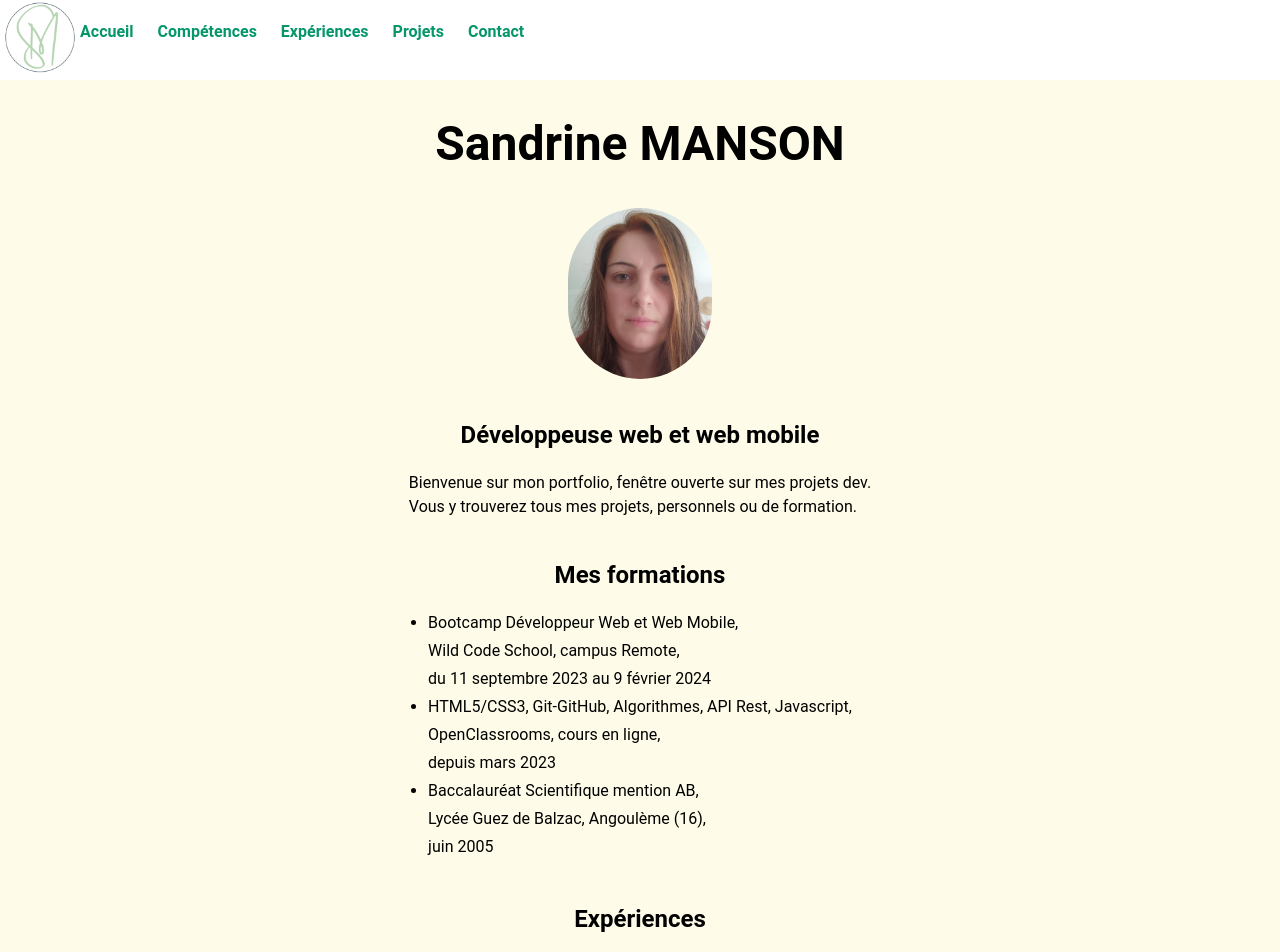
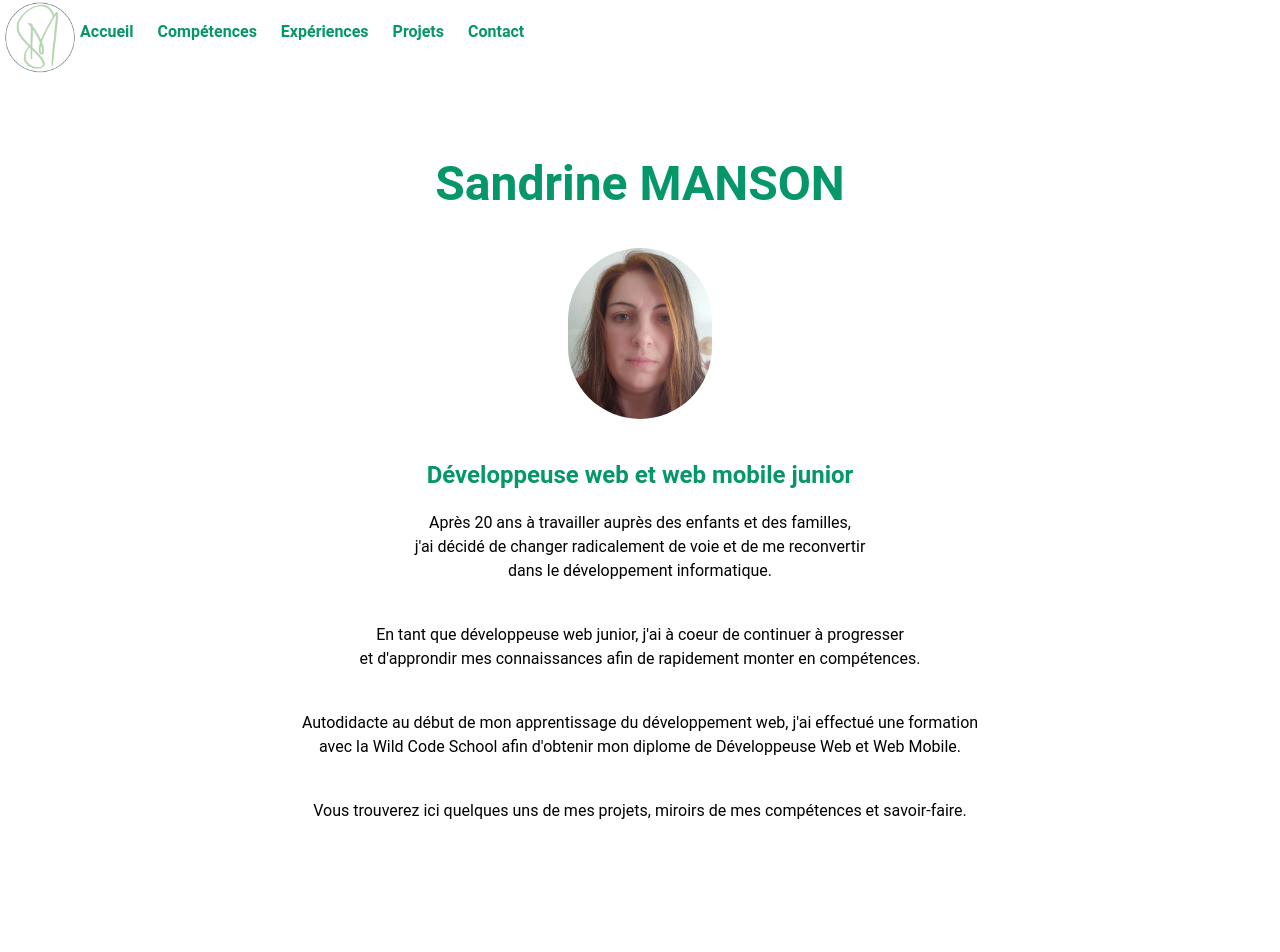
Before and after one commit to SandrineM-design/SandrineM-design.github.io, a React (Vite) app: page / in a window 1280 px wide. Shown: the top 952 px of the page. After the commit the page ends 903 px from the top, so only its background shows below. Built offline with nearby package versions, Linux system fonts and the light colour scheme.

Commit message:
update presentation file

```diff
--- a/src/components/Presentation.jsx
+++ b/src/components/Presentation.jsx
@@ -1,35 +1,36 @@
 import photo from "../assets/Sandrine.jpg";
-import Curiculum from "../pages/Curiculum";
-import Projects from "./Projects";
-import Hobbies from "./Hobbies";
-import Skills from "./Skills";
-import Contact from "../pages/Contact";
-import Education from "./Education";
 
 function Presentation() {
   return (
-    <div className="flex flex-col flex-1 place-items-center bg-yellow-50">
-      <h1 className="mt-10 font-bold text-5xl bg-yellow-50">
-        {" "}
+    <div className="flex flex-col flex-1 place-items-center">
+      <h1 className="mt-20 font-bold text-5xl text-emerald-600 ">
         Sandrine MANSON
       </h1>
-      <img
-        className="mt-10 w-36 h-auto rounded-full bg-yellow-50"
-        src={photo}
-      ></img>
-      <h2 className="mt-10 font-bold text-2xl bg-yellow-50">
-        Développeuse web et web mobile
+      <img className="mt-10 w-36 h-auto rounded-full" src={photo}></img>
+      <h2 className="mt-10 font-bold text-2xl text-emerald-600">
+        Développeuse web et web mobile junior
       </h2>
-      <p className="mt-5 vhitespace-norma bg-yellow-50l">
-        Bienvenue sur mon portfolio, fenêtre ouverte sur mes projets dev. <br />
-        Vous y trouverez tous mes projets, personnels ou de formation. <br />
+      <p className="mt-5 mb-5 vhitespace-normal text-center ">
+        Après 20 ans à travailler auprès des enfants et des familles, <br />
+        j'ai décidé de changer radicalement de voie et de me reconvertir <br />
+        dans le développement informatique.
       </p>
-      <Education />
-      <Curiculum />
-      <Projects />
-      <Skills />
-      <Hobbies />
-      <Contact />
+      <p className="mt-5 mb-5 vhitespace-normal text-center ">
+        En tant que développeuse web junior, j'ai à coeur de continuer à
+        progresser <br />
+        et d'approndir mes connaissances afin de rapidement monter en
+        compétences.
+      </p>
+      <p className="mt-5 mb-5 vhitespace-normal text-center ">
+        Autodidacte au début de mon apprentissage du développement web, j'ai
+        effectué une formation <br />
+        avec la Wild Code School afin d'obtenir mon diplome de Développeuse Web
+        et Web Mobile.
+      </p>
+      <p className="mt-5 mb-20 vhitespace-normal text-center ">
+        Vous trouverez ici quelques uns de mes projets, miroirs de mes
+        compétences et savoir-faire.
+      </p>
     </div>
   );
 }
```
